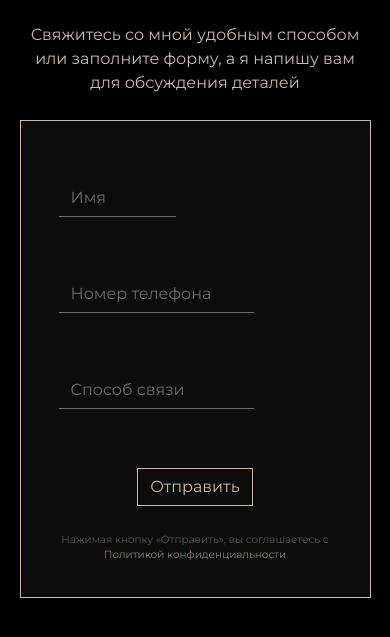
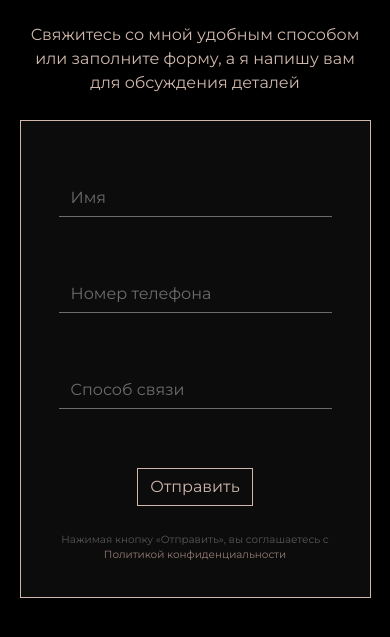
Before and after one commit to anyefremova/photographer-website, a plain HTML site: page index.html in a window 390 px wide. Shown: the part 5178-5815 px from the top of the page. Drawn offline with nearby package versions, Linux system fonts and the light colour scheme.

Commit message:
fixed the width of the form's inputs

```diff
--- a/assets/styles/style.scss
+++ b/assets/styles/style.scss
@@ -876,19 +876,19 @@ body {
                         }
 
                         @media (max-width: 767.98px) {
-                            width: 30vw;
+                            width: 70vw;
                         }
                     }
 
                     .input-tel-2 {
                         @media (max-width: 767.98px) {
-                            width: 50vw;
+                            width: 70vw;
                         }
                     }
 
                     .input_form2 {
                         @media (max-width: 767.98px) {
-                            width: 50vw;
+                            width: 70vw;
                         }
                     }
 
```
Also changed, not shown: assets/styles/style.css.
